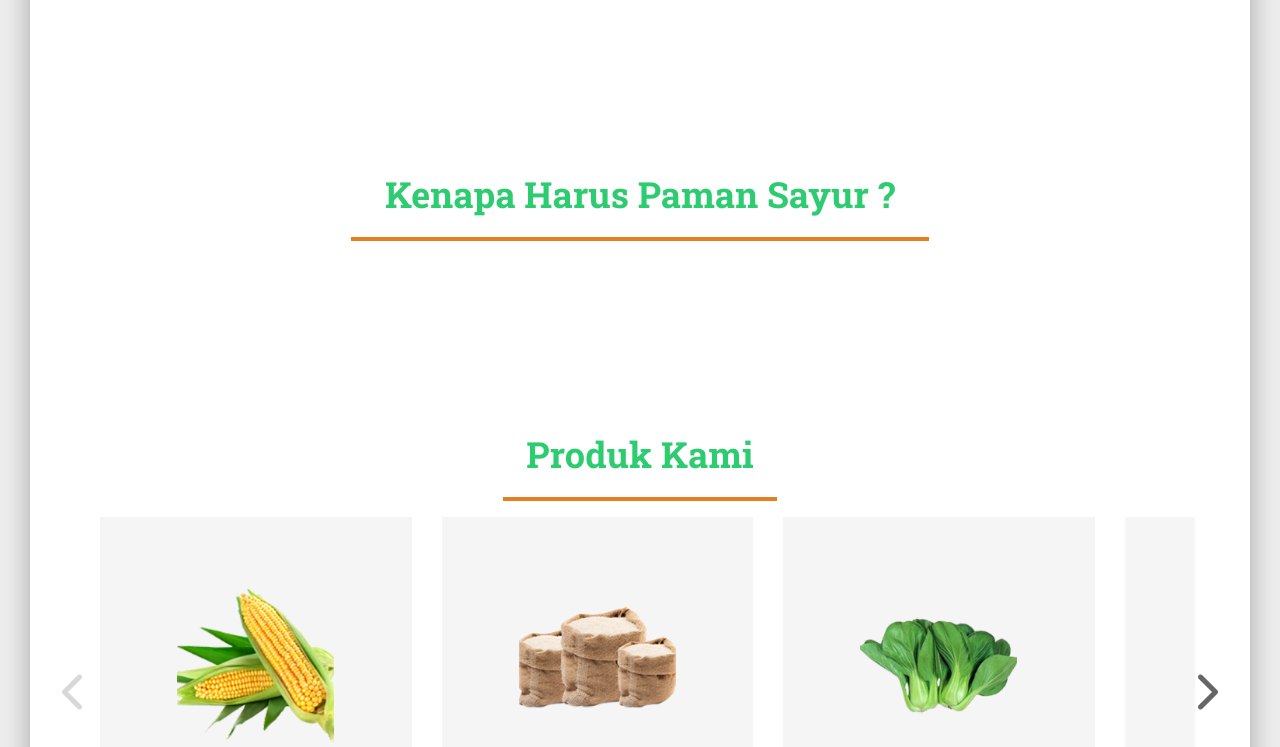
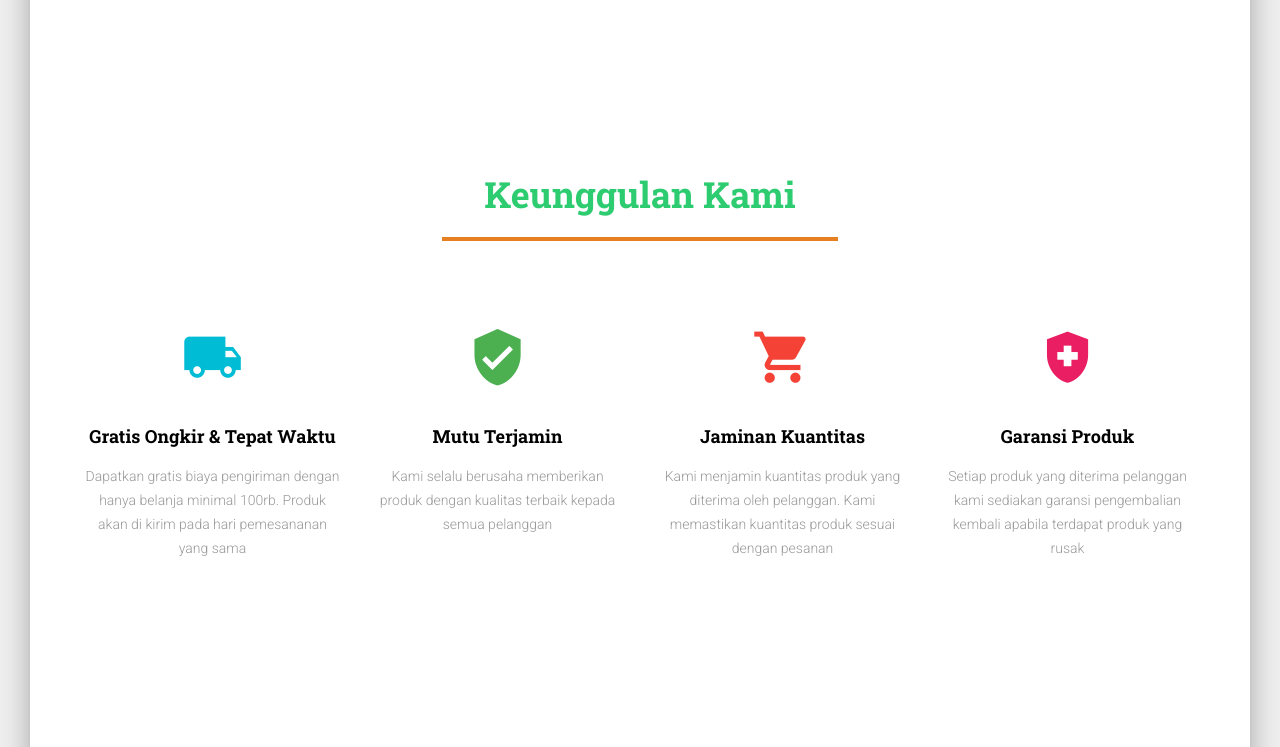
Before and after one commit to pamansayurdev/pamansayur, a website: page index.html in a window 1280 px wide. Shown: the part 1688-2435 px from the top of the page. Drawn offline with Linux system fonts and the light colour scheme.

Commit message:
(+) Tambah

```diff
--- a/index.html
+++ b/index.html
@@ -66,13 +66,18 @@ The above copyright notice and this permission notice shall be included in all c
             </a>
           </li>
           <li class="nav-item">
+            <a class="nav-link" href="#why" >
+            Keunggulan
+            </a>
+          </li>
+          <li class="nav-item">
             <a class="nav-link" href="#produk" >
             Produk
             </a>
           </li>
           <li class="nav-item">
-            <a class="nav-link" href="#" >
-            Kontak
+            <a class="nav-link" href="#Gabung" >
+            Gabung
             </a>
           </li>
         </ul>
@@ -114,14 +119,53 @@ The above copyright notice and this permission notice shall be included in all c
           <img class="col-md-6 mt-5 ml-auto mr-auto" alt="konten2" src="./assets/img/konten2.jpg" />
         </div>
       </div>
-      <div class="section text-center">
+      <div class="section text-center" id="why">
         <div class="row">
           <div class="col-md-8 ml-auto mr-auto">
-            <h2 class="title text-primary">Kenapa Harus Paman Sayur ?</h2>
-             <div class="col-md-10 ml-auto mr-auto"><hr class="primary"></div>
+            <h2 class="title text-primary">Keunggulan Kami </h2>
+             <div class="col-md-7 ml-auto mr-auto"><hr class="primary"></div>
           </div>
         </div>
-
+        <div class="features">
+          <div class="row">
+            <div class="col-md-3">
+              <div class="info">
+                <div class="icon icon-info">
+                  <i class="material-icons">local_shipping</i>
+                </div>
+                <h4 class="info-title">Gratis Ongkir & Tepat Waktu</h4>
+                <p>Dapatkan gratis biaya pengiriman dengan hanya belanja minimal 100rb. Produk akan di kirim pada hari pemesananan yang sama</p>
+              </div>
+            </div>
+            <div class="col-md-3">
+              <div class="info">
+                <div class="icon icon-success">
+                  <i class="material-icons">verified_user</i>
+                </div>
+                <h4 class="info-title">Mutu Terjamin</h4>
+                <p>Kami selalu berusaha memberikan produk dengan kualitas terbaik kepada semua pelanggan </p>
+              </div>
+            </div>
+            <div class="col-md-3">
+              <div class="info">
+                <div class="icon icon-danger">
+                  <i class="material-icons">shopping_cart</i>
+                </div>
+                <h4 class="info-title">Jaminan Kuantitas</h4>
+                <p>Kami menjamin kuantitas produk yang diterima oleh pelanggan. Kami memastikan kuantitas produk sesuai dengan pesanan </p>
+              </div>
+            </div>
+            <div class="col-md-3">
+              <div class="info">
+                <div class="icon icon-rose">
+                  <i class="material-icons">health_and_safety</i>
+                </div>
+                <h4 class="info-title">Garansi Produk</h4>
+                <p>Setiap produk yang diterima pelanggan kami sediakan garansi pengembalian kembali apabila terdapat produk yang rusak</p>
+              </div>
+            </div>
+          </div>
+        </div>
       </div>
       <div class="section text-center" id="produk">
         <div class="row">
@@ -221,12 +265,11 @@ The above copyright notice and this permission notice shall be included in all c
           </div>
         </div>
       </div>
-      <div class="section section-contacts">
+      <div class="section text-center" id="Gabung">
         <div class="row">
           <div class="col-md-8 ml-auto mr-auto">
-            <h2 class="text-center title">Work with us</h2>
-            <h4 class="text-center description">Divide details about your product or agency work into parts. Write a few lines about each one and contact us about any further collaboration. We will responde get back to you in a couple of hours.</h4>
-
+            <h2 class="title text-primary">Gabung Sekarang ! </h2>
+            <div class="col-md-7 ml-auto mr-auto"><hr class="primary"></div>
           </div>
         </div>
       </div>
@@ -258,13 +301,13 @@ The above copyright notice and this permission notice shall be included in all c
           </li>
         </ul>
       </nav>
-      <div class="copyright float-right">
+      <!-- <div class="copyright float-right">
         &copy;
         <script>
           document.write(new Date().getFullYear())
         </script>, made with <i class="material-icons">favorite</i> by
         <a href="https://www.creative-tim.com/" target="_blank">Creative Tim</a> for a better web.
-      </div>
+      </div> -->
     </div>
   </footer>
   <!--   Core JS Files   -->
```
